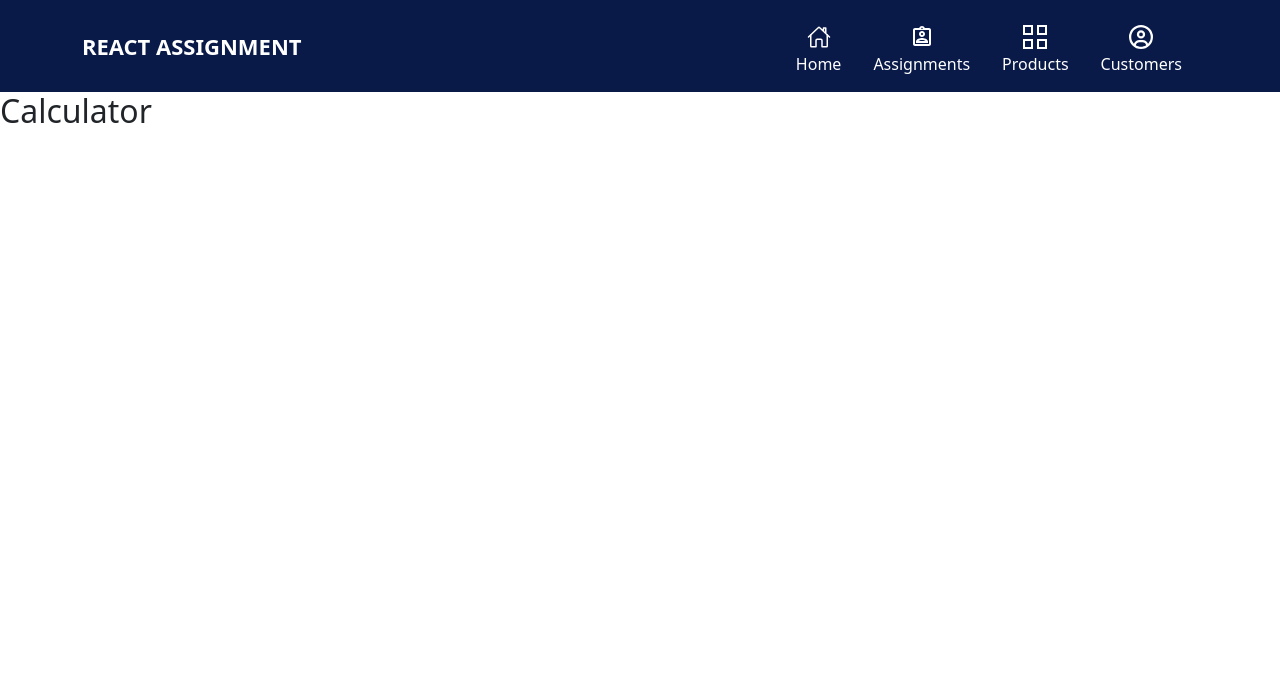
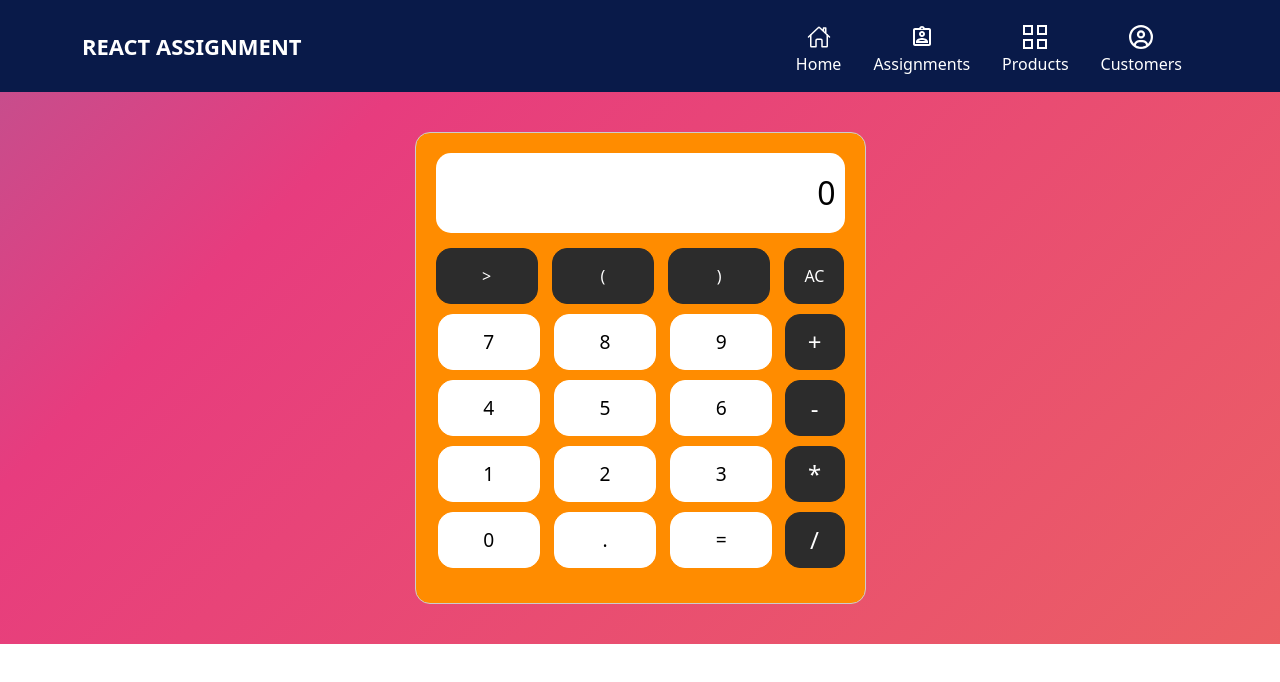
Before and after one commit to sc3ways/react-assignments, a React (Vite) app: page /calculator in a window 1280 px wide. Shown: the top 682 px of the page. Built offline with nearby package versions, Linux system fonts and the light colour scheme.

Commit message:
commit Assignment v3

```diff
--- a/package.json
+++ b/package.json
@@ -12,6 +12,7 @@
   "dependencies": {
     "bootstrap": "^5.3.3",
     "gh-pages": "^6.2.0",
+    "mathjs": "^14.0.1",
     "react": "^18.3.1",
     "react-dom": "^18.3.1",
     "react-icons": "^5.4.0",
--- /dev/null
+++ b/src/components/calculator/ButtonsContainer.jsx
@@ -0,0 +1,70 @@
+const ButtonsContainer = ({
+  handleNumberClick,
+  handleOperatorClick,
+  handleExtrasClick,
+}) => {
+  return (
+    <>
+      <div className="calcuator-buttons">
+        <div className="extra-btns-row">
+          <div className="extra-btns-group">
+            {[">", "(", ")", "AC"].map((extra) => (
+              <span
+                key={extra}
+                className="spExtra"
+                onClick={() => handleExtrasClick(extra)}
+              >
+                {extra}
+              </span>
+            ))}
+            {/* <span className="sy_backspace">{">"}</span>
+            <span className="sy_parentheses_open">(</span>
+            <span className="sy_parentheses_close">)</span>
+            <span className="sy_clear">AC</span> */}
+          </div>
+        </div>
+        <div className="number-btns-row">
+          <div className="number-btns-group">
+            {[..."7894561230.="].map((number) => (
+              <span
+                key={number}
+                className="numText"
+                onClick={() => handleNumberClick(number)}
+              >
+                {number}
+              </span>
+            ))}
+            {/* <span>9</span>
+            <span>8</span>
+            <span>7</span>
+            <span>6</span>
+            <span>5</span>
+            <span>4</span>
+            <span>3</span>
+            <span>2</span>
+            <span>1</span>
+            <span>0</span>
+            <span>.</span>
+            <span className="btn-equal">=</span> */}
+          </div>
+          <div className="operator-btns-group">
+            {["+", "-", "*", "/"].map((sign) => (
+              <span
+                key={sign}
+                className="operator"
+                onClick={() => handleOperatorClick(sign)}
+              >
+                {sign}
+              </span>
+            ))}
+            {/* <span className="sy_mais">+</span>
+            <span className="sy_menos">-</span>
+            <span className="sy_vezes">*</span>
+            <span className="sy_divisao">/</span> */}
+          </div>
+        </div>
+      </div>
+    </>
+  );
+};
+export default ButtonsContainer;
--- a/src/components/calculator/Calculator.jsx
+++ b/src/components/calculator/Calculator.jsx
@@ -1,8 +1,83 @@
+import { useState } from "react";
+import ButtonsContainer from "./ButtonsContainer";
+import Display from "./Display";
+import { evaluate } from "mathjs";
+
 const Calculator = () => {
+  const [display, setDisplay] = useState("0");
+
+  const isLastCharSign = /[+\=*/]/.test(display.toString().slice(-1));
+  const hasNumberBefore = /\d/.test(display);
+
+  const handleNumberClick = (number) => {
+    if (number === "=") {
+      try {
+        const result = evaluate(display);
+        setDisplay(result);
+      } catch (err) {
+        console.error("Error", err);
+      }
+      return;
+    }
+    if (!isLastCharSign && display === "0") {
+      setDisplay(number);
+    } else {
+      setDisplay(display + number);
+    }
+  };
+
+  const handleOperatorClick = (operator) => {
+    if (isLastCharSign && hasNumberBefore) {
+      setDisplay(display, slice(0, -1) + operator);
+    } else if (!isLastCharSign && hasNumberBefore) {
+      setDisplay(display + operator);
+    }
+  };
+  const handleExtrasClick = (action) => {
+    switch (action) {
+      case "(": {
+        if (isLastCharSign && display === "0") {
+          setDisplay(display === "0" ? "(" : display + "");
+        }
+        break;
+      }
+      case ")": {
+        const openCount = (display.match(/\(/g) || []).length;
+        const closeCount = (display.match(/\)/g) || []).length;
+        if (hasNumberBefore && openCount > closeCount) {
+          setDisplay(display + ")");
+        }
+        break;
+      }
+      case ">": {
+        setDisplay(display.length > 1 ? display.slice(0, -1) : "0");
+        break;
+      }
+      case "AC": {
+        setDisplay("0");
+        break;
+      }
+      default:
+        break;
+    }
+  };
   return (
-    <>
-      <h2>Calculator</h2>
-    </>
+    <div className="calculator-section">
+      <div className="container">
+        <div className="row justify-content-center align-items-center">
+          <div className="col-lg-5 col-12">
+            <div className="calculator-body">
+              <Display display={display} />
+              <ButtonsContainer
+                handleNumberClick={handleNumberClick}
+                handleOperatorClick={handleOperatorClick}
+                handleExtrasClick={handleExtrasClick}
+              />
+            </div>
+          </div>
+        </div>
+      </div>
+    </div>
   );
 };
 export default Calculator;
--- /dev/null
+++ b/src/components/calculator/Display.jsx
@@ -0,0 +1,10 @@
+const Display = ({ display }) => {
+  return (
+    <>
+      <div className="calculator-display">
+        <span className="calculadora-value">{display}</span>
+      </div>
+    </>
+  );
+};
+export default Display;
--- a/src/index.css
+++ b/src/index.css
@@ -27,3 +27,163 @@
 }
 .assignment-card h3{font-size:24px; font-weight: 700; margin-bottom: 15px; color:#091a49;}
 .assignment-card:hover{box-shadow:0 0 30px #091a4955; margin-top:-5px;}
+
+.calculator-section{
+  padding:40px 0;
+  background: linear-gradient(-45deg, #ee7752, #e73c7e, #23a6d5, #23d5ab);
+    background-size: 400% 400%;
+    animation: gradient 15s ease infinite;
+}
+@keyframes gradient {
+  0% {
+    background-position: 0% 50%;
+  }
+
+  50% {
+    background-position: 100% 50%;
+  }
+
+  100% {
+    background-position: 0% 50%;
+  }
+}
+
+.calculator-body {
+  display: block;
+  border: 1px solid #ccc;
+  border-radius: 15px;
+  padding: 20px;
+  width: 100%;
+  background: darkorange;
+  transition: .6s ease;
+}
+
+.calculator-display {
+  width: 100%;
+  max-width: 100%;
+  height: 80px;
+  background: white;
+  position: relative;
+  display: grid;
+  justify-items: flex-end;
+  align-items: center;
+  align-content: center;
+  padding: 0px 0px;
+  border-radius: 15px;
+}
+
+.calculator-display span {
+  font-size: 2rem;
+  color: black;
+  letter-spacing: 4px;
+  margin: 0 5px;
+  text-align: right;
+  height: calc(80px - 10px);
+  align-content: center;
+  width: calc(100% - 10px);
+}
+
+.calcuator-buttons {
+  height: 100%;
+  padding: 15px 0;
+}
+
+.extra-btns-row {
+  margin-bottom:10px;
+}
+
+.number-btns-row,
+.extra-btns-group {
+  display: flex;
+  flex-direction: row;
+  justify-items: center;
+  justify-content: space-between;
+  align-items: center;
+}
+
+.extra-btns-group span {
+  display: grid;
+  justify-items: center;
+  align-items: center;
+  color: white;
+  cursor: pointer;
+  background: #2c2c2c;
+  border: 1px solid #2c2c2c;
+  border-radius: 15px;
+  width: 100%;
+  max-width: var(--max-width);
+  height: 56px;
+  --max-width: 60px;
+  transition: 1s ease;
+}
+
+.extra-btns-group span:not(.extra-btns-group span:last-child) {
+  --max-width:102px;
+}
+
+.number-btns-row {
+  width: 100%;
+  gap: 10px;
+}
+
+.number-btns-row .number-btns-group {
+  display: grid;
+  grid-template-columns: 1fr 1fr 1fr;
+  align-items: center;
+  justify-items: center;
+  width: 100%;
+  gap: 10px;
+}
+
+.number-btns-group span,
+.operator-btns-group span {
+  color: var(--color-text, black);
+  text-align: center;
+  width:102px;
+  height: var(--height-btn);
+  background: var(--bg-btn, white);
+  align-content: center;
+  border-radius: 15px;
+  border: 1px solid var(--color-border, white);
+  cursor: pointer;
+  font-size: 1.2rem;
+  transition: 1s ease;
+  --color-border: var(--color-text);
+  height: 56px;
+}
+
+.number-btns-group span:hover {
+  background: var(--bg-btn, #eee);
+}
+
+.calcuator-buttons .btn-equal {
+  --bg-btn: rgb(8, 134, 86);
+  --color-text: white;
+  border: 1px solid var(--bg-btn);
+}
+
+.calcuator-buttons .btn-equal:hover {
+  --bg-btn: rgb(93, 174, 255);
+}
+
+.operator-btns-group {
+  display: grid;
+  height: 100%;
+  width: 60px;
+  justify-content: end;
+  justify-items: center;
+  gap: 10px;
+}
+
+.operator-btns-group span {
+  width: inherit;
+  --bg-btn: #2c2c2c;
+  --color-text: white;
+  --color-border: var(--bg-btn);
+  font-size: 1.5rem;
+}
+
+.operator-btns-group span:hover,
+.extra-btns-group span:hover {
+  background: #181818;
+}
```
Also changed, not shown: 1 other file (tests, documents, lock files or other folders).
